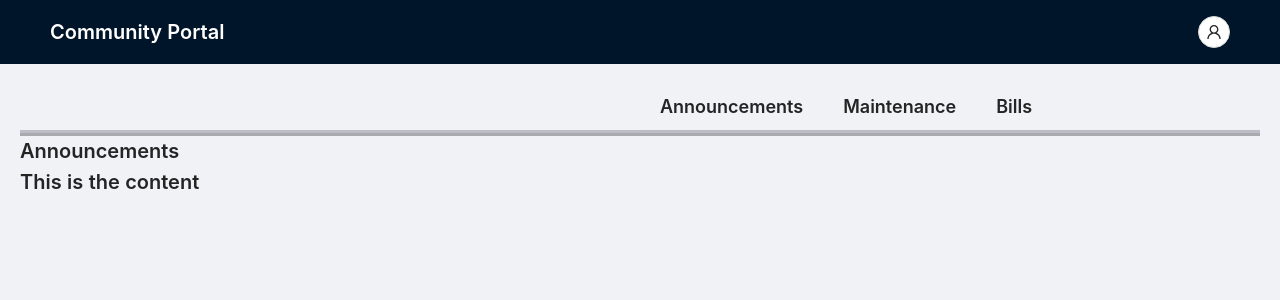
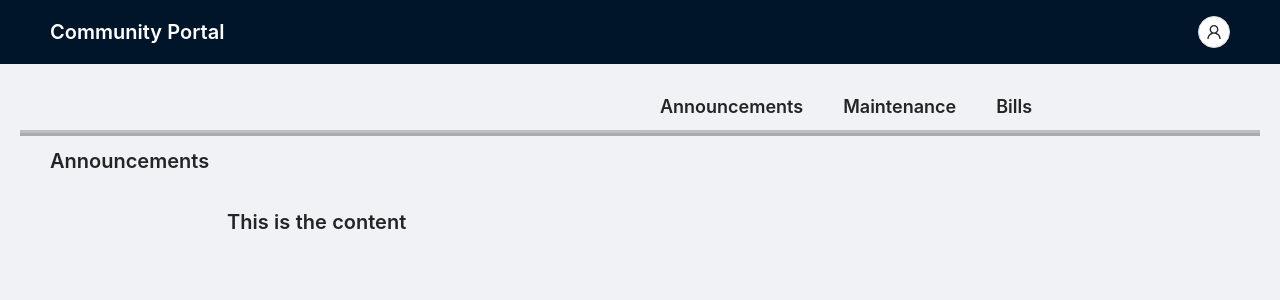
Before and after one commit to dianawu5/portalfe, a React (Create React App) app: page / in a window 1280 px wide. Shown: the top 300 px of the page. Built offline with nearby package versions, Linux system fonts and the light colour scheme.

Commit message:
Adjust style

```diff
--- a/src/components/Annoncements.js
+++ b/src/components/Annoncements.js
@@ -2,10 +2,10 @@ const Announcements = () => {
 
     return(
         <div>
-            <div style={{ fontSize: 20, fontWeight: 600 }}>
+            <div style={{ fontSize: 20, fontWeight: 600,paddingBottom:"30px" }}>
                 Announcements
             </div>
-            <div>
+            <div style={{ fontSize: 20, fontWeight: 600,paddingLeft:"15%" }}>
                 This is the content
             </div>
         </div>
--- a/src/components/Bills.js
+++ b/src/components/Bills.js
@@ -2,10 +2,10 @@ const Bills = () => {
 
     return(
         <div>
-            <div style={{ fontSize: 20, fontWeight: 600 }}>
+            <div style={{ fontSize: 20, fontWeight: 600,paddingBottom:"30px" }}>
             Bills
             </div>
-            <div>
+            <div style={{ fontSize: 20, fontWeight: 600,paddingLeft:"15%" }}>
                 This is the content
             </div>
         </div>
--- a/src/components/HomePage.js
+++ b/src/components/HomePage.js
@@ -57,7 +57,7 @@ const HomePage = () => {
 
             />
             </div>
-            <div >
+            <div style={{paddingLeft: "30px", paddingRight:"30px", paddingTop:"10px"}}>
                 {switchPage()}
             </div>
         </div>
--- a/src/components/Maintenance.js
+++ b/src/components/Maintenance.js
@@ -2,10 +2,10 @@ const Maintenance = () => {
 
     return(
         <div>
-            <div style={{ fontSize: 20, fontWeight: 600 }}>
+            <div style={{ fontSize: 20, fontWeight: 600,paddingBottom:"30px" }}>
             Maintenance
             </div>
-            <div>
+            <div style={{ fontSize: 20, fontWeight: 600,paddingLeft:"15%" }}>
                 This is the content
             </div>
         </div>
```
